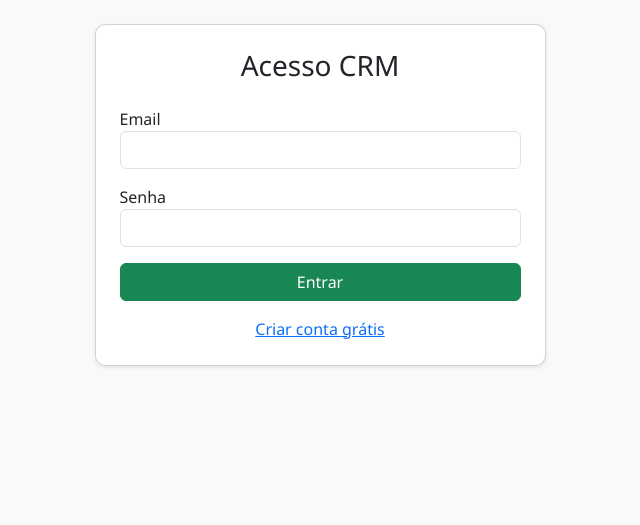
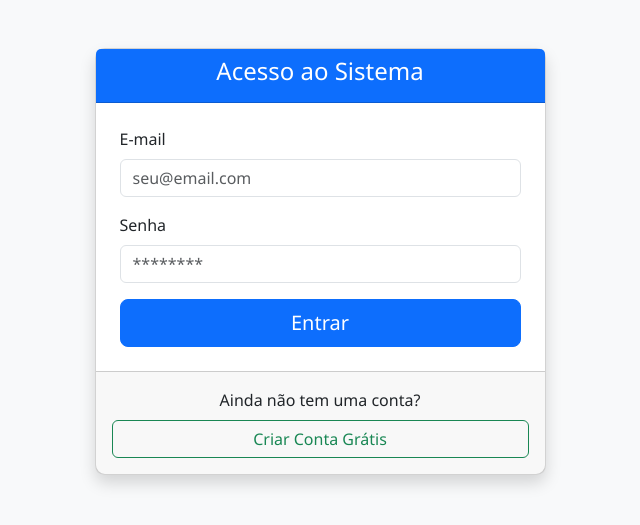
Before and after one commit to vinisantoszx/crm-si, a Flask app: page /login in a window 1280 px wide. Shown: the part 56-581 px from the top of the page, without its empty margins (320-960 px from the left). Run offline with Flask 3, Linux system fonts and the light colour scheme.

Commit message:
fix: register

```diff
--- a/templates/login.html
+++ b/templates/login.html
@@ -1,24 +1,28 @@
 {% extends "base.html" %}
+
 {% block content %}
-<div class="row justify-content-center">
+<div class="row justify-content-center mt-5">
     <div class="col-md-5">
-        <div class="card shadow-sm">
+        <div class="card shadow">
+            <div class="card-header bg-primary text-white text-center">
+                <h4>Acesso ao Sistema</h4>
+            </div>
             <div class="card-body p-4">
-                <h3 class="text-center mb-4">Acesso CRM</h3>
                 <form method="POST">
                     <div class="mb-3">
-                        <label>Email</label>
-                        <input type="email" name="email" class="form-control" required>
+                        <label for="email" class="form-label">E-mail</label>
+                        <input type="email" name="email" id="email" class="form-control" placeholder="seu@email.com" required>
                     </div>
                     <div class="mb-3">
-                        <label>Senha</label>
-                        <input type="password" name="password" class="form-control" required>
+                        <label for="password" class="form-label">Senha</label>
+                        <input type="password" name="password" id="password" class="form-control" placeholder="********" required>
                     </div>
-                    <button type="submit" class="btn btn-success w-100">Entrar</button>
+                    <button type="submit" class="btn btn-primary w-100 btn-lg">Entrar</button>
                 </form>
-                <div class="mt-3 text-center">
-                    <a href="{{ url_for('register') }}">Criar conta grátis</a>
-                </div>
+            </div>
+            <div class="card-footer text-center py-3">
+                <p class="mb-0">Ainda não tem uma conta?</p>
+                <a href="{{ url_for('register') }}" class="btn btn-outline-success w-100 mt-2">Criar Conta Grátis</a>
             </div>
         </div>
     </div>
```
